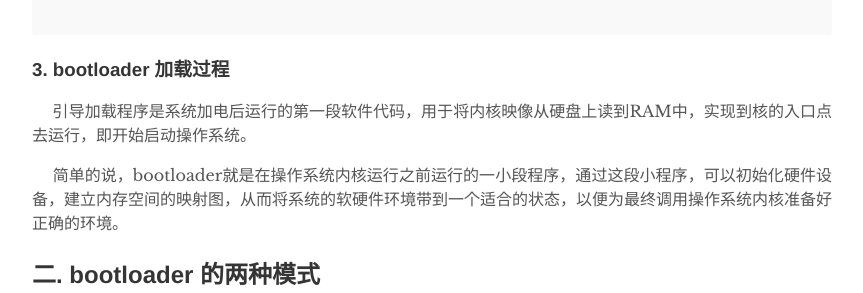
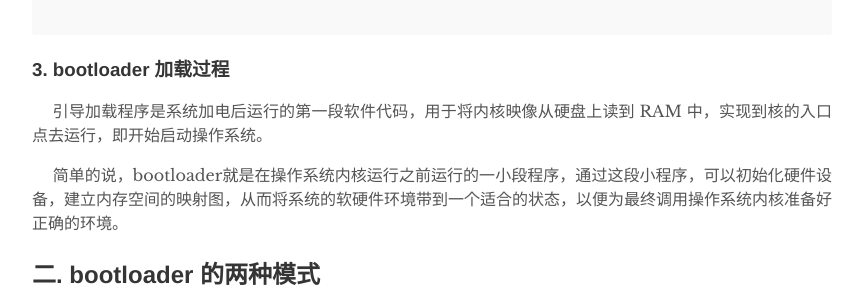
Before and after one commit to Kernel-Team/Kernel-Team.github.io, a Jekyll site: the page built from _posts/2019-07-19-Bootloader-operation-mechanism-analysis.md, in a window 1280 px wide and 900 px high, scrolled down 465 px. Shown: the part 159-452 px from the top of the window, without its empty margins (208-1071 px from the left). Built offline with Jekyll 4.4.1, drawn with Linux system fonts in a browser that asks for light colours.

Commit message:
fix summary

```diff
--- a/_posts/2019-07-19-Bootloader-operation-mechanism-analysis.md
+++ b/_posts/2019-07-19-Bootloader-operation-mechanism-analysis.md
@@ -31,7 +31,7 @@ author:	    "2puT"
 
 ### 3. bootloader 加载过程
 
-&emsp; 引导加载程序是系统加电后运行的第一段软件代码，用于将内核映像从硬盘上读到RAM中，实现到核的入口点去运行，即开始启动操作系统。
+&emsp; 引导加载程序是系统加电后运行的第一段软件代码，用于将内核映像从硬盘上读到 RAM 中，实现到核的入口点去运行，即开始启动操作系统。
 
 &emsp; 简单的说，bootloader就是在操作系统内核运行之前运行的一小段程序，通过这段小程序，可以初始化硬件设备，建立内存空间的映射图，从而将系统的软硬件环境带到一个适合的状态，以便为最终调用操作系统内核准备好正确的环境。
 
```
